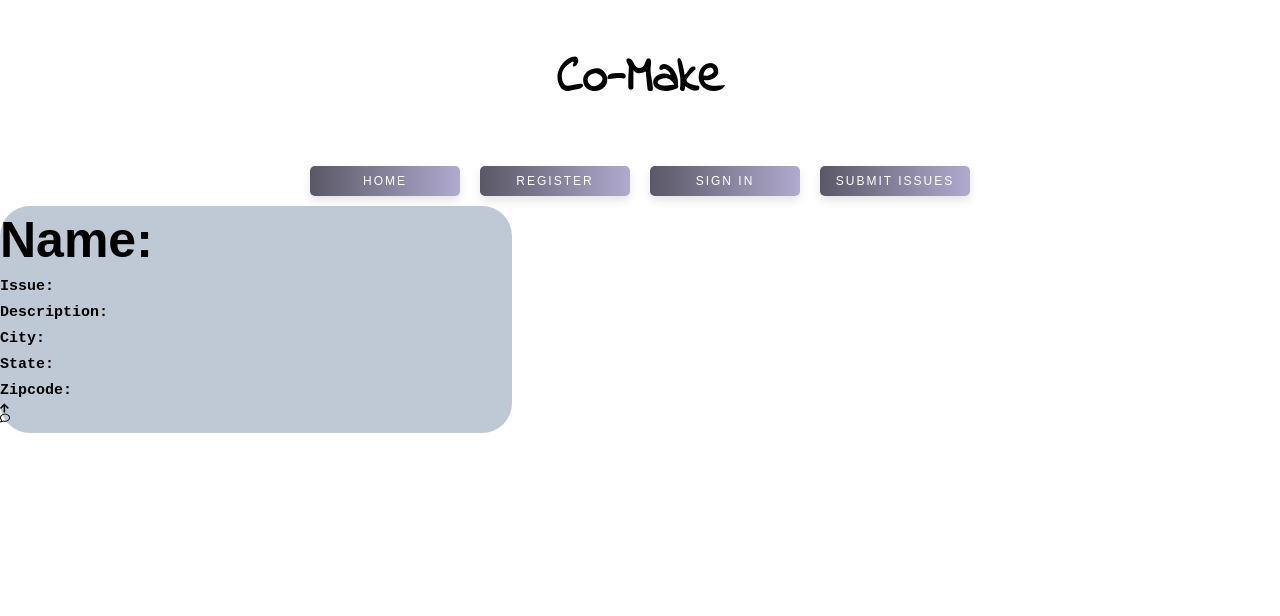
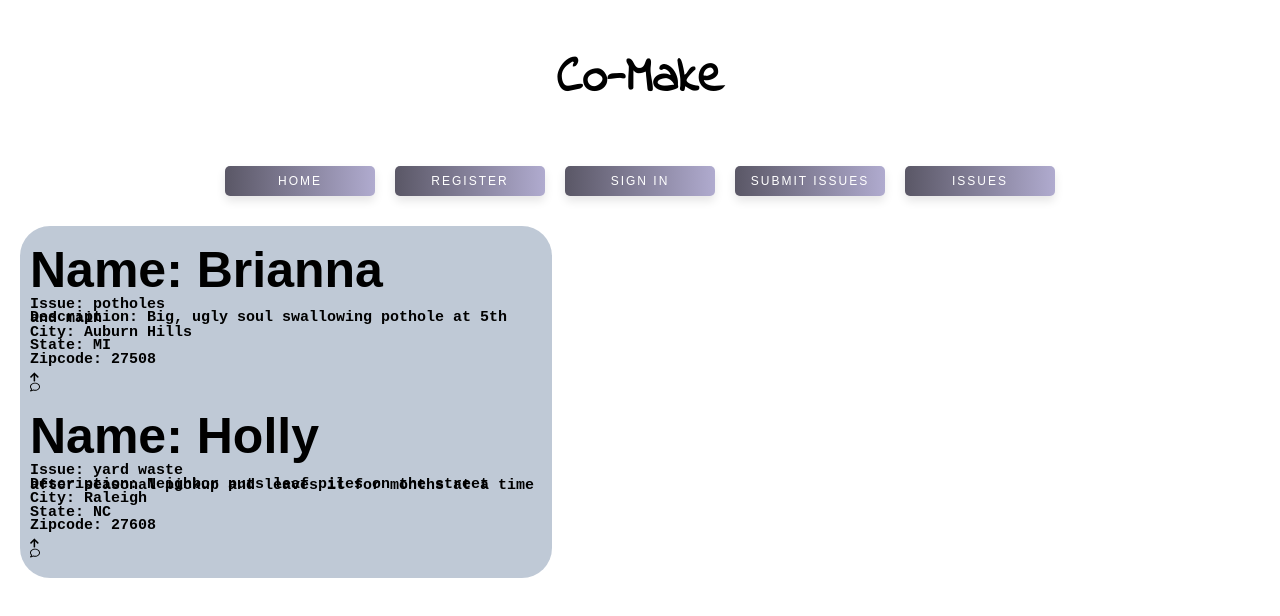
Before and after one commit to bw-co-make-1/front-end, a React (Create React App) app in the folder co-make-app/: page /IssueCards in a window 1280 px wide. Shown: the top 616 px of the page. Built offline with nearby package versions, Linux system fonts and the light colour scheme.

Commit message:
changes and stuff

```diff
--- a/co-make-app/src/App.js
+++ b/co-make-app/src/App.js
@@ -21,7 +21,7 @@ function App() {
     <div className="App">
       <NavigationBar/>
      </div>
-     <Route exact path='/'>Home</Route>
+     <Route exact path='/'></Route>
       <Route path='/register'>
         <RegistrationForm/>
       </Route>
@@ -34,6 +34,7 @@ function App() {
       <Route path='/IssueCards'>
         <IssueCards/>
       </Route>
+
 
 
 
--- a/co-make-app/src/component/IssueCards.js
+++ b/co-make-app/src/component/IssueCards.js
@@ -12,20 +12,23 @@ function IssueCards(issues) {
 
     const [vote, newVotes] = useState();
     const newVote = () => {
+    console.log(vote)
     newVotes(vote + 1);
     }
-   const issue = [{ name: "Brianna", issue: "potholes", description: "Big, ugly soul swallowing pothole at 5th and main", city: "Auburn Hills", state: "MI", zip_Code:27508  }, { name: "Holly", issue: "yard waste", description: "Neighbor puts leaf piles on the street after seasonal pickup and leaves it for months at a time", city: "Raleigh", state: "NC", zip_Code:27608 }]
+   var issue = [{ name: "Brianna", issue: "potholes", description: "Big, ugly soul swallowing pothole at 5th and main", city: "Auburn Hills", state: "MI", zip_Code:27508  }, { name: "Holly", issue: "yard waste", description: "Neighbor puts leaf piles on the street after seasonal pickup and leaves it for months at a time", city: "Raleigh", state: "NC", zip_Code:27608 }]
 
     return (
         <ContainerDiv>
-            <h1>Name: { issue.name }</h1>
-            <StyledH2>Issue: { issue.issue } </StyledH2>
-            <StyledH2>Description: { issue.description } </StyledH2>
+            { issue.map ( (i) =>(<div>
+            <h1>Name: { i.name }</h1>
+            <StyledH2>Issue: { i.issue } </StyledH2>
+            <StyledH2>Description: { i.description } </StyledH2>
             {/* <StyledH2>Photo: { issue.photo } </StyledH2> */}
-            <StyledH2>City: { issue.city } </StyledH2>
-            <StyledH2>State: { issue.state } </StyledH2>
-            <StyledH2>Zipcode: { issue.zip_Code } </StyledH2>
-            <IssueVotes clickEvent = {newVote} vote = {vote}/>
+            <StyledH2>City: { i.city } </StyledH2>
+            <StyledH2>State: { i.state } </StyledH2>
+            <StyledH2>Zipcode: { i.zip_Code } </StyledH2>
+            <IssueVotes clickEvent = {newVote} vote = {vote}/></div>)) }
+
         </ContainerDiv>
 
 
--- a/co-make-app/src/component/Navbar.js
+++ b/co-make-app/src/component/Navbar.js
@@ -29,6 +29,11 @@ const NavigationBar = () => {
                 Submit Issues
                 </Button>
             </Link>
+            <Link to={'/IssueCards'}>
+                <Button>
+                Issues
+                </Button>
+                </Link>
       </Navbar>
 
     </div>
--- a/co-make-app/src/component/Styles.js
+++ b/co-make-app/src/component/Styles.js
@@ -12,8 +12,8 @@ import styled from 'styled-components';
         line-height: 1px;
         background-color: rgba(176, 188, 204, 0.8);
         width: 40%;
-        margin-bottom: 25px;
-        margin-right: 45px;
+        padding: 10px;
+        margin: 20px;
         border-radius: 30px;
         h1 {
             font-family: ${ShadowsIntoLightTwo}, sans-serif;
```
Also changed, not shown: 1 other file (tests, documents, lock files or other folders).
